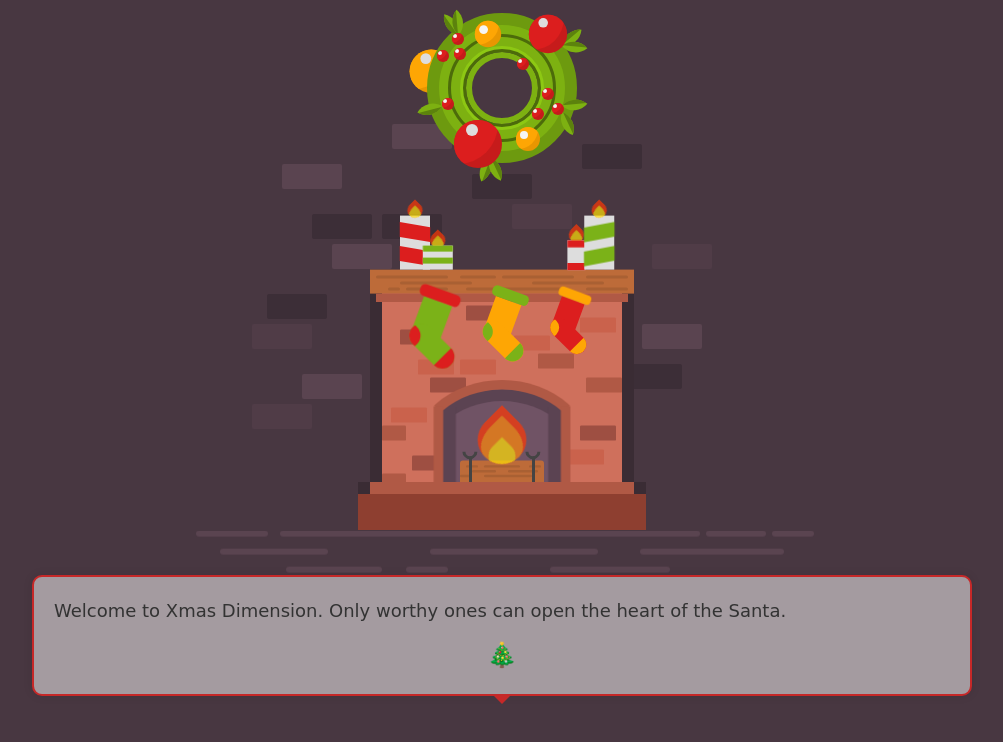
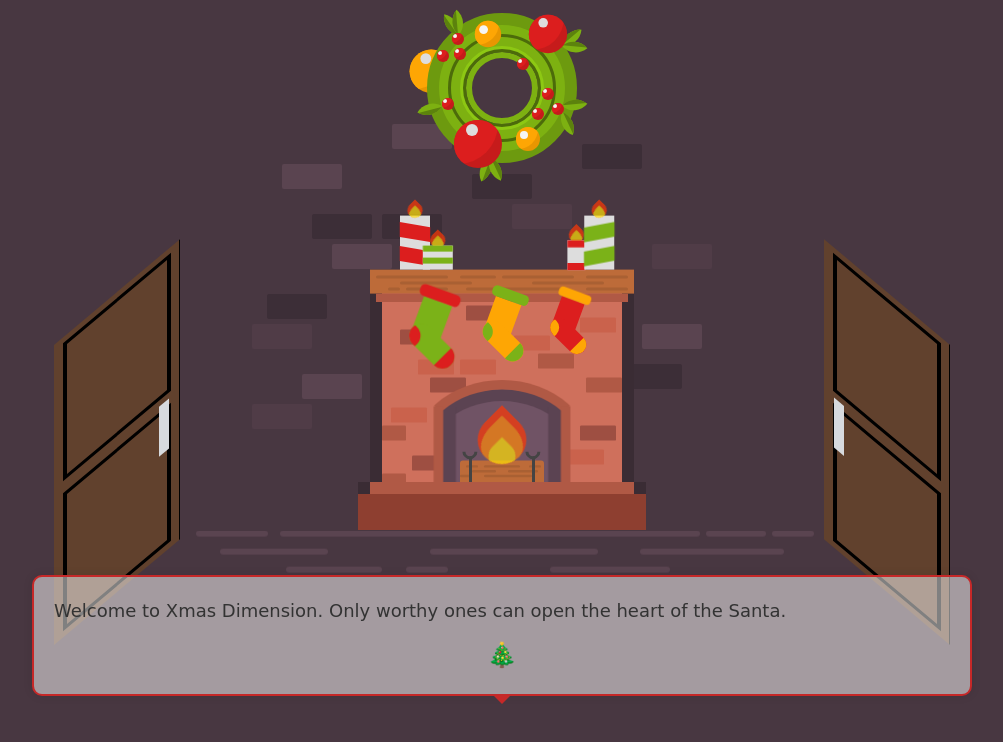
Before and after one commit to ImDuong/christmas-2023, a website: page src/rooms/main-room/index.pug in a window 1280 px wide. Shown: the whole page, without its empty margins (138-1141 px from the left). Drawn offline with nearby package versions, Linux system fonts and the light colour scheme; files that its build step writes are made by us from their sources; files whose address does not match are found by name.

Commit message:
🐛 fix: support redirected path for Windows & ✨add: doors

```diff
--- a/gulpfile.js
+++ b/gulpfile.js
@@ -23,7 +23,9 @@ if (runMode == "production") {
 }
 const buildFolderFullPath = path.join(process.cwd(), buildFolder)
 const assetsFolderFullPath = path.join(process.cwd(), "assets")
-const redirectedRoomPath = path.join(buildFolder, "rooms/main-room/index.html")
+let redirectedRoomPath = path.join(buildFolder, "rooms/main-room/index.html")
+// support Windows path
+redirectedRoomPath = redirectedRoomPath.replaceAll("\\", "\\\\")
 
 const pugPattern = "./src/**/*.pug";
 const cleanupPugPattern = `./${buildFolder}/**/*.pug`;
--- a/index.pug
+++ b/index.pug
@@ -32,4 +32,4 @@ html(lang="en")
     script.
       setTimeout(function() {
           window.location.href = "#{redirectedRoom}";
-      }, 2000);
+      }, 1500);
--- /dev/null
+++ b/src/components/door/door.less
@@ -0,0 +1,72 @@
+.door-wrapper {
+  height: 300px;
+  width: 250px;
+  position: absolute;
+  /* 3D */
+  perspective: 1000px;
+  &#left-door-wrapper {
+    transform: skew(0deg, -40deg);
+    left: 15%;
+    top: 30%;
+  }
+
+  &#right-door-wrapper {
+    transform: skew(0deg, 40deg);
+    right: 15%;
+    top: 30%;
+  }
+}
+
+.door {
+  background-color: #61412d;
+  height: 100%;
+  width: 50%;
+  position: absolute;
+  /* inner layout */
+  display: flex;
+  flex-direction: column;
+  justify-content: space-around;
+  align-items: center;
+  top: 0;
+  border-right: 1px solid black;
+  transition: transform 0.5s;
+  &#left-door {
+    left: 0;
+    /* transition */
+    transform-origin: left;
+  }
+  &#right-door {
+    right: 0;
+    /* transition */
+    transform-origin: right;
+  }
+}
+
+.door-shape {
+  border: 4px solid black;
+  width: 100px;
+  height: 130px;
+}
+
+.knob {
+  width: 10px;
+  height: 50px;
+  background-color: #d7dade;
+  position: absolute;
+  top: 50%;
+  &#left-knob {
+    right: 10px;
+  }
+  &#right-knob {
+    left: 10px;
+  }
+}
+
+/* Door swing effect */
+.door-wrapper:hover #left-door {
+  transform: rotateY(-140deg);
+}
+
+.door-wrapper:hover #right-door {
+  transform: rotateY(140deg);
+}
--- /dev/null
+++ b/src/components/door/left-door.pug
@@ -0,0 +1,9 @@
+html
+  head
+    link(rel='stylesheet', type='text/css', href='@@webRoot/components/door/door.css')
+  body
+    .door-wrapper(id="left-door-wrapper")
+      .door(id="left-door")
+        .door-shape
+        .door-shape
+        .knob(id="left-knob")
--- /dev/null
+++ b/src/components/door/right-door.pug
@@ -0,0 +1,9 @@
+html
+  head
+    link(rel='stylesheet', type='text/css', href='@@webRoot/components/door/door.css')
+  body
+    .door-wrapper(id="right-door-wrapper")
+      .door(id="right-door")
+        .door-shape
+        .door-shape
+        .knob(id="right-knob")
--- a/src/rooms/main-room/index.pug
+++ b/src/rooms/main-room/index.pug
@@ -3,6 +3,8 @@ html
   link(rel='stylesheet', type="text/css", href='style.css')
   include @@webRoot/components/header/index.pug
   body
+    include @@webRoot/components/door/left-door.pug
+    include @@webRoot/components/door/right-door.pug
     include @@webRoot/components/storybox/index.pug
     .wrapper
       ul(class="wall")
```
